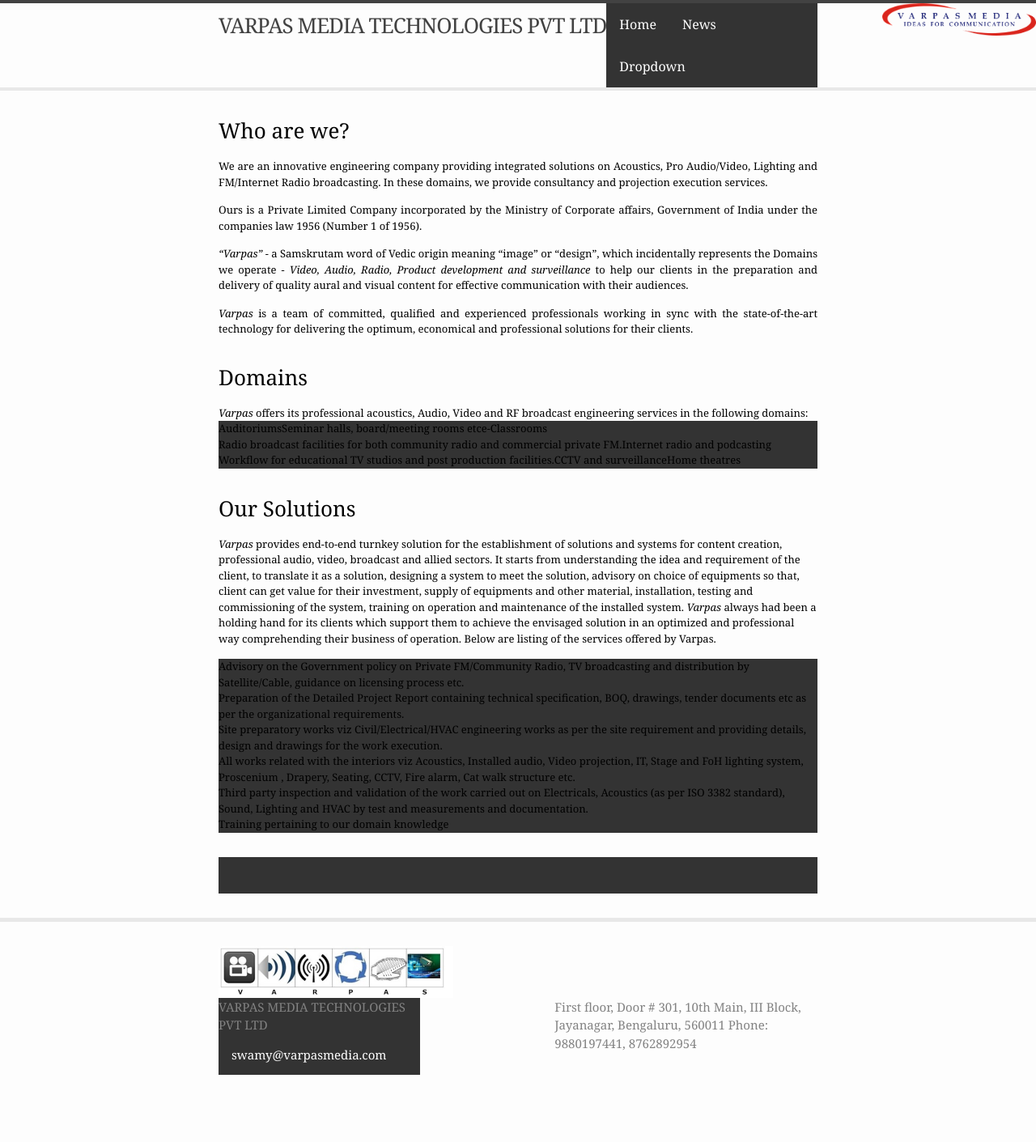
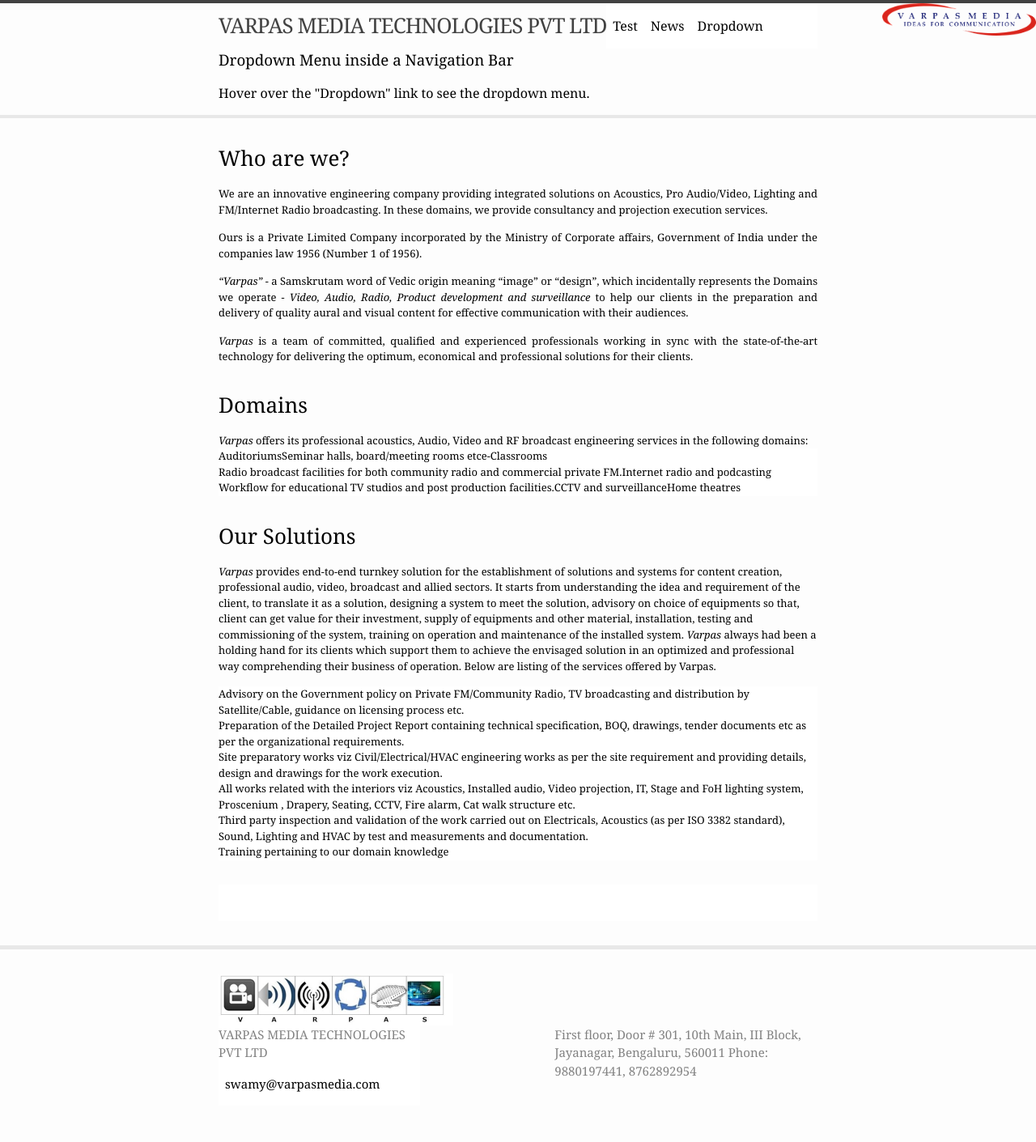
Before and after one commit to VarpasMedia/VarpasMedia.github.io, a Jekyll site: the page built from index.md, in a window 1280 px wide. Shown: the whole page at 81% size. Built offline with Jekyll 4.4.1, drawn with Linux system fonts in a browser that asks for light colours; before the commit the page ends 1373 px from its top, so only the background shows below that.

Commit message:
Update header.html

```diff
--- a/_includes/header.html
+++ b/_includes/header.html
@@ -18,15 +18,14 @@
 
 
 
-
-
+<head>
 <style>
 ul {
   list-style-type: none;
   margin: 0;
   padding: 0;
   overflow: hidden;
-  background-color: #333;
+  background-color: #fff;
 }
 
 li {
@@ -35,9 +34,9 @@ li {
 
 li a, .dropbtn {
   display: inline-block;
-  color: white;
+  color: black;
   text-align: center;
-  padding: 14px 16px;
+  padding: 16px 8px;
   text-decoration: none;
 }
 
@@ -52,9 +51,9 @@ li.dropdown {
 .dropdown-content {
   display: none;
   position: absolute;
-  background-color: #000000;
-  min-width: 160px;
-  box-shadow: 0px 8px 16px 0px rgba(255,255,255,0.2);
+  background-color: #f9f9f9;
+  min-width: 100px;
+  box-shadow: 0px 8px 8px 0px rgba(100,100,100,0.2);
   z-index: 1;
 }
 
@@ -76,7 +75,7 @@ li.dropdown {
 <body>
 
 <ul>
-  <li><a href="#home">Home</a></li>
+  <li><a href="#Test">Test</a></li>
   <li><a href="#news">News</a></li>
   <li class="dropdown">
     <a href="javascript:void(0)" class="dropbtn">Dropdown</a>
@@ -87,6 +86,13 @@ li.dropdown {
     </div>
   </li>
 </ul>
+
+<h3>Dropdown Menu inside a Navigation Bar</h3>
+<p>Hover over the "Dropdown" link to see the dropdown menu.</p>
+
+</body>
+
+
 
 
 <!--////////////////////////////////////////////////////////////////////////////
```
